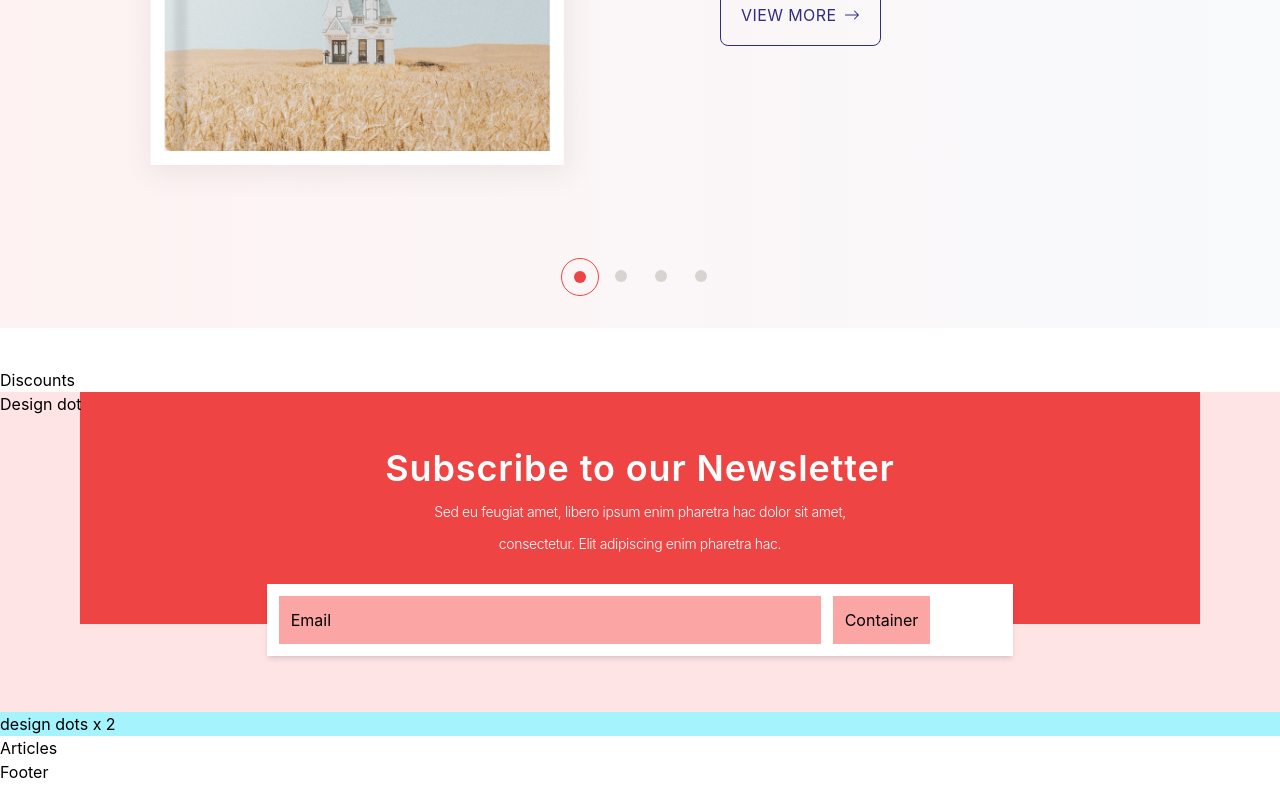
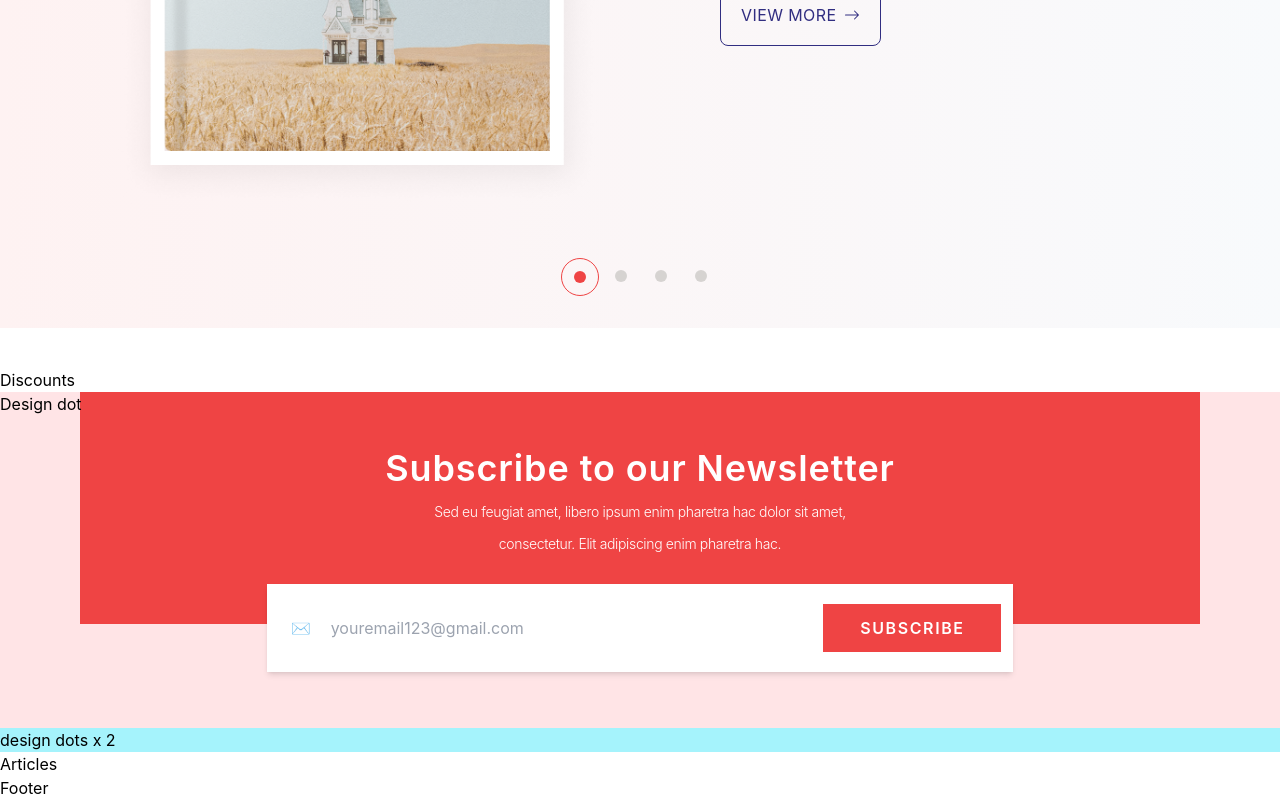
Before and after one commit to pallavee-2705/novelnest, a React (Create React App) app: page / in a window 1280 px wide. Shown: the part 2391-3191 px from the top of the page. Built offline with nearby package versions, Linux system fonts and the light colour scheme.

Commit message:
basic layout of newsletter implemented

```diff
--- a/src/components/NewsLetter.jsx
+++ b/src/components/NewsLetter.jsx
@@ -2,7 +2,7 @@ import React from 'react'
 
 const NewsLetter = () => {
   return (
-    <div className='relative bg-rose-100 flex flex-col justify-center items-center px-20'>
+    <div className='relative bg-rose-100 flex flex-col justify-center items-center lg:px-20'>
       <div className='absolute left-0 top-0'>Design dot</div>
       <div className='bg-red-500 w-full flex flex-col items-center px-20'>
         <div className="text-white text-4xl max-md:text-2xl font-['Inter'] font-semibold leading-wide tracking-wide pt-14 pb-2 max-md:mb-16">Subscribe to our Newsletter</div>
@@ -11,9 +11,14 @@ const NewsLetter = () => {
         </div>
       </div>
 
-      <div className='bg-white shadow-md w-2/3 mb-10 flex max-md:flex-col items-center p-3 bg-blue-400 -translate-y-10 gap-3'>
-        <div className="w-3/4 max-md:w-full bg-red-300 p-3">Email</div>
-        <div className='3-1/4 max-md:w-full bg-red-300 p-3'>Container</div>
+      <div className='bg-white shadow-md w-2/3 mb-10 flex max-md:flex-col items-center p-3 -translate-y-10 gap-3'>
+        <div className="w-3/4 max-md:w-full p-3 flex items-center gap-3">
+          <div className="max-sm:hidden">✉️</div>
+          <div className='w-full p-2 text-gray-400 rounded-sm border-red-500 transition ease-in-out delay-100 hover:shadow-md hover:border-[1px] hover:-translate-y-1 hover:scale-102  duration-300'>
+            youremail123@gmail.com
+          </div>
+        </div>
+        <div className='w-1/4 max-md:w-full flex flex-col items-center bg-red-500 uppercase p-3 tracking-widest font-semibold text-white'>Subscribe</div>
       </div>
 
       <div className='absolute left-0 bottom-0 bg-cyan-200 w-full'>design dots x 2</div>
```
